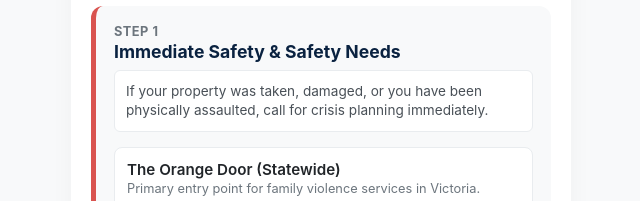
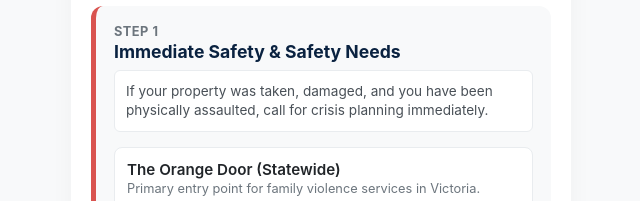
Before and after one commit to kellypcassidyliveshere/the-foundation-project, a plain HTML site: page DV.html in a window 1280 px wide. Shown: the part 194-395 px from the top of the page, 319-959 px from the left. Drawn offline with Linux system fonts and the light colour scheme.

Commit message:
Your commit message here

```diff
--- a/DV.html
+++ b/DV.html
@@ -227,7 +227,7 @@
         <div class="step-card step-1">
             <div class="step-num">Step 1</div>
             <div class="step-title">Immediate Safety & Safety Needs</div>
-            <div class="step-desc">If your property was taken, damaged, or you have been physically assaulted, call for crisis planning immediately.</div>
+            <div class="step-desc">If your property was taken, damaged, and you have been physically assaulted, call for crisis planning immediately.</div>
 
             <div class="contact-row">
                 <div class="contact-info">
```
